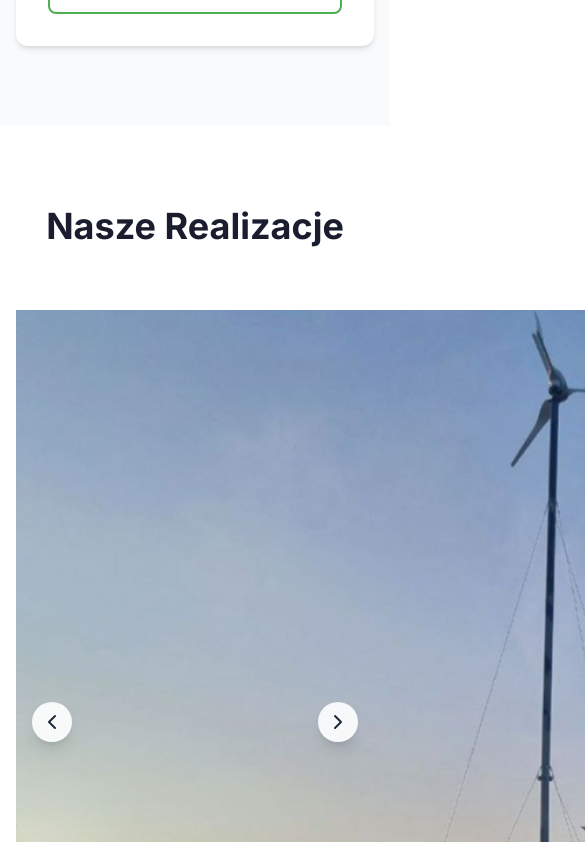
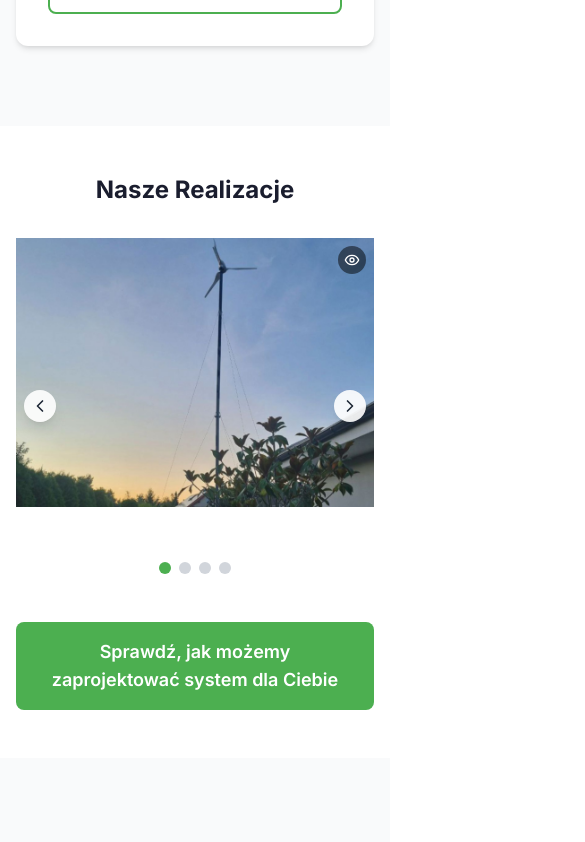
Before and after one commit to jimmijazzzz/ofgrid, a React (Vite) app: page / in a window 390 px wide. Shown: the part 7142-7984 px from the top of the page, 585 px wide, since content can reach past the window. Built offline with nearby package versions, Linux system fonts and the light colour scheme.

Commit message:
Dodanie responsywnej karuzeli dla urządzeń mobilnych

```diff
--- a/src/components/ProjectsSection.tsx
+++ b/src/components/ProjectsSection.tsx
@@ -34,15 +34,15 @@ const ProjectsSection = () => {
   };
 
   return (
-    <section id="projects" className="py-20 bg-white">
+    <section id="projects" className="py-12 sm:py-16 md:py-20 bg-white">
       <div className="container mx-auto px-4">
-        <h1 className="text-4xl font-bold text-center mb-16 text-[#1A1D2E]">
+        <h1 className="text-2xl sm:text-3xl md:text-4xl font-bold text-center mb-8 sm:mb-12 md:mb-16 text-[#1A1D2E]">
           Nasze Realizacje
         </h1>
 
         {/* Karuzela */}
         <div className="relative mb-12">
-          <div className="relative overflow-hidden w-[940px] h-[788px] mx-auto">
+          <div className="relative overflow-hidden w-full max-w-[940px] h-[300px] sm:h-[400px] md:h-[600px] lg:h-[788px] mx-auto">
             <div
               className="flex transition-transform duration-500 ease-in-out"
               style={{ transform: `translateX(-${currentSlide * 100}%)` }}
@@ -52,13 +52,13 @@ const ProjectsSection = () => {
                   <img
                     src={project.image}
                     alt="Realizacja projektu"
-                    className="w-full h-full"
+                    className="w-full h-full object-contain"
                   />
                   <button
                     onClick={() => setLightboxImage(project.image)}
-                    className="absolute top-4 right-4 bg-black/50 text-white p-2 rounded-full hover:bg-black/70 transition-colors"
+                    className="absolute top-2 right-2 sm:top-4 sm:right-4 bg-black/50 text-white p-1.5 sm:p-2 rounded-full hover:bg-black/70 transition-colors"
                   >
-                    <Eye className="h-5 w-5" />
+                    <Eye className="h-4 w-4 sm:h-5 sm:w-5" />
                   </button>
 
                 </div>
@@ -69,15 +69,15 @@ const ProjectsSection = () => {
           {/* Nawigacja */}
           <button
             onClick={prevSlide}
-            className="absolute left-4 top-1/2 transform -translate-y-1/2 bg-white/90 hover:bg-white text-gray-800 p-2 rounded-full shadow-lg transition-colors"
+            className="absolute left-2 sm:left-4 top-1/2 transform -translate-y-1/2 bg-white/90 hover:bg-white text-gray-800 p-1.5 sm:p-2 rounded-full shadow-lg transition-colors"
           >
-            <ChevronLeft className="h-6 w-6" />
+            <ChevronLeft className="h-5 w-5 sm:h-6 sm:w-6" />
           </button>
           <button
             onClick={nextSlide}
-            className="absolute right-4 top-1/2 transform -translate-y-1/2 bg-white/90 hover:bg-white text-gray-800 p-2 rounded-full shadow-lg transition-colors"
+            className="absolute right-2 sm:right-4 top-1/2 transform -translate-y-1/2 bg-white/90 hover:bg-white text-gray-800 p-1.5 sm:p-2 rounded-full shadow-lg transition-colors"
           >
-            <ChevronRight className="h-6 w-6" />
+            <ChevronRight className="h-5 w-5 sm:h-6 sm:w-6" />
           </button>
 
           {/* Wskaźniki */}
```
